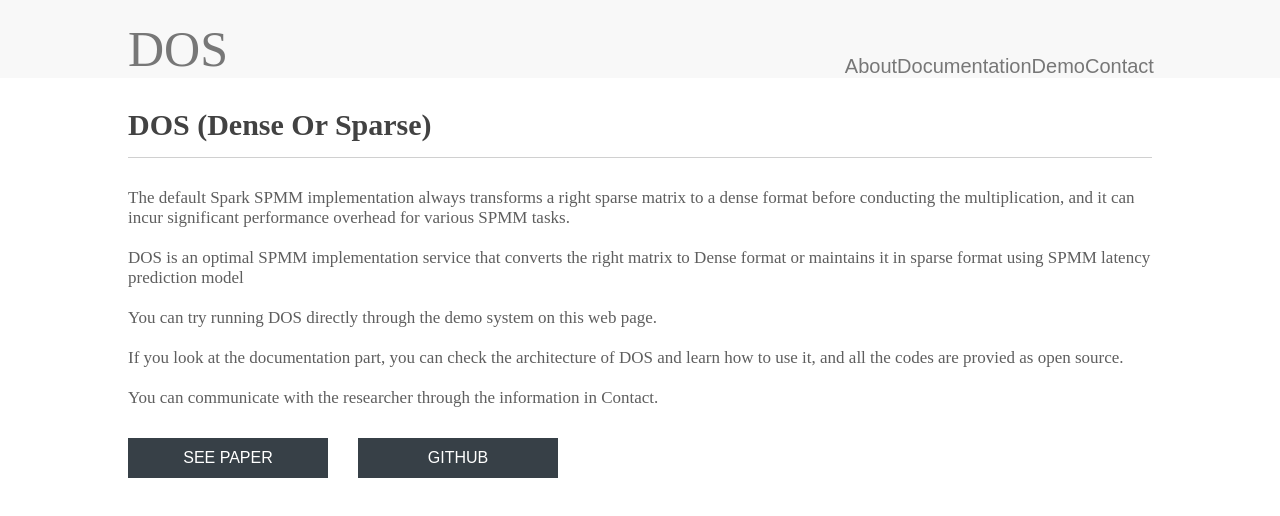
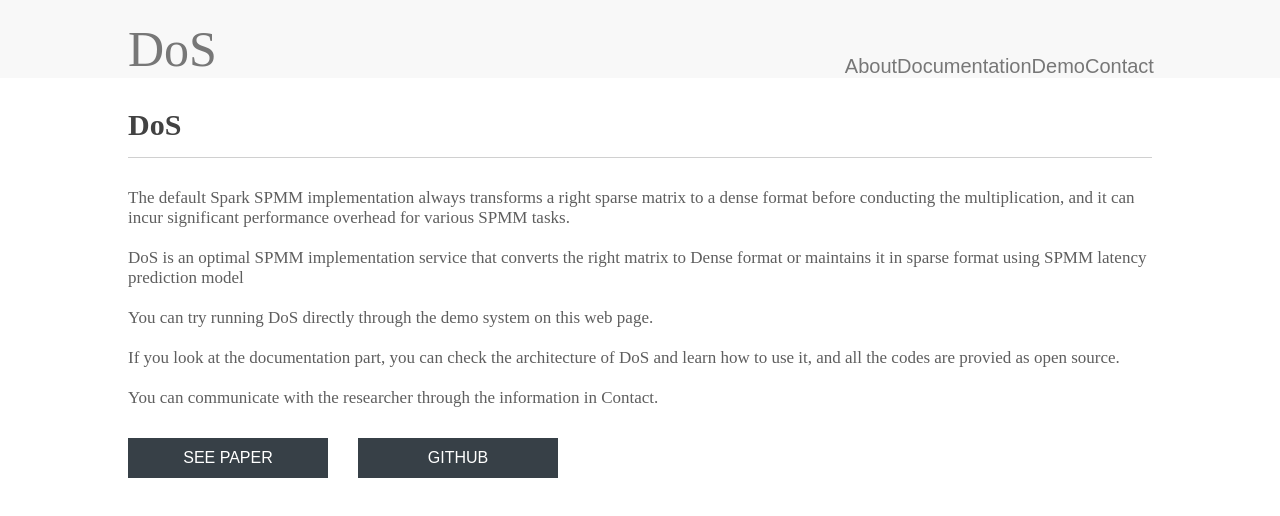
Before and after one commit to kmu-dos/kmu-dos.github.io, a plain HTML site: page about.html in a window 1280 px wide. Drawn offline with Linux system fonts and the light colour scheme.

Commit message:
Update about.html

```diff
--- a/about.html
+++ b/about.html
@@ -4,11 +4,11 @@
     <link rel="stylesheet" href="./style.css">
     <script src="./index.js"></script>
     <meta charset="UTF-8">
-    <title>DOS (Dense Or Sparse)</title>
+    <title>DoS</title>
 </head>
 <body>
     <div class="header">
-        <h1>DOS</h1>
+        <h1>DoS</h1>
         <div class="nav-bar">
             <button id="nav-about" onclick="NavBtn()">About</button>
             <button id="nav-docu" onclick="NavBtn()">Documentation</button>
@@ -17,15 +17,15 @@
         </div>
     </div>
     <div class="contents">
-        <h2>DOS (Dense Or Sparse)</h2>
+        <h2>DoS</h2>
         <div class="about-description">
         <p>The default Spark SPMM implementation always transforms a right sparse matrix to a dense format before conducting the multiplication, and it can incur significant performance overhead for various SPMM tasks.</p>
         <br>
-        <p>DOS is an optimal SPMM implementation service that converts the right matrix to Dense format or maintains it in sparse format using SPMM latency prediction model</p>
+        <p>DoS is an optimal SPMM implementation service that converts the right matrix to Dense format or maintains it in sparse format using SPMM latency prediction model</p>
         <br>
-        <p>You can try running DOS directly through the demo system on this web page.</p>
+        <p>You can try running DoS directly through the demo system on this web page.</p>
         <br>
-        <p> If you look at the documentation part, you can check the architecture of DOS and learn how to use it, and all the codes are provied as open source.</p>
+        <p> If you look at the documentation part, you can check the architecture of DoS and learn how to use it, and all the codes are provied as open source.</p>
         <br>
         <p>You can communicate with the researcher through the information in Contact.</p>
         </div>
```
